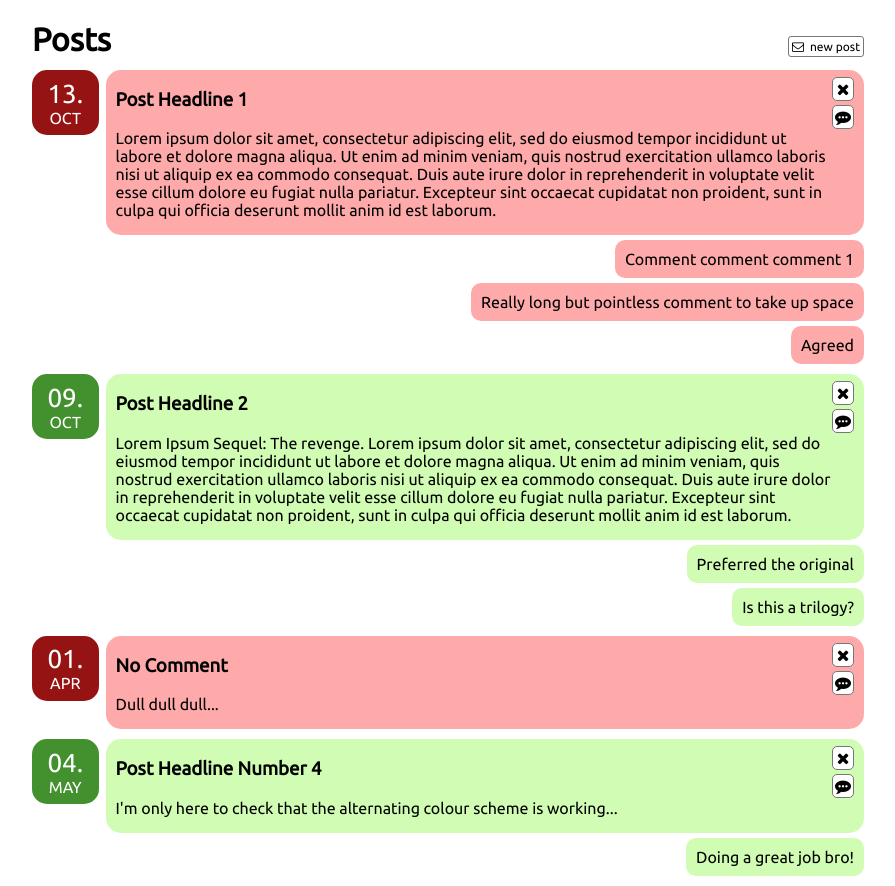
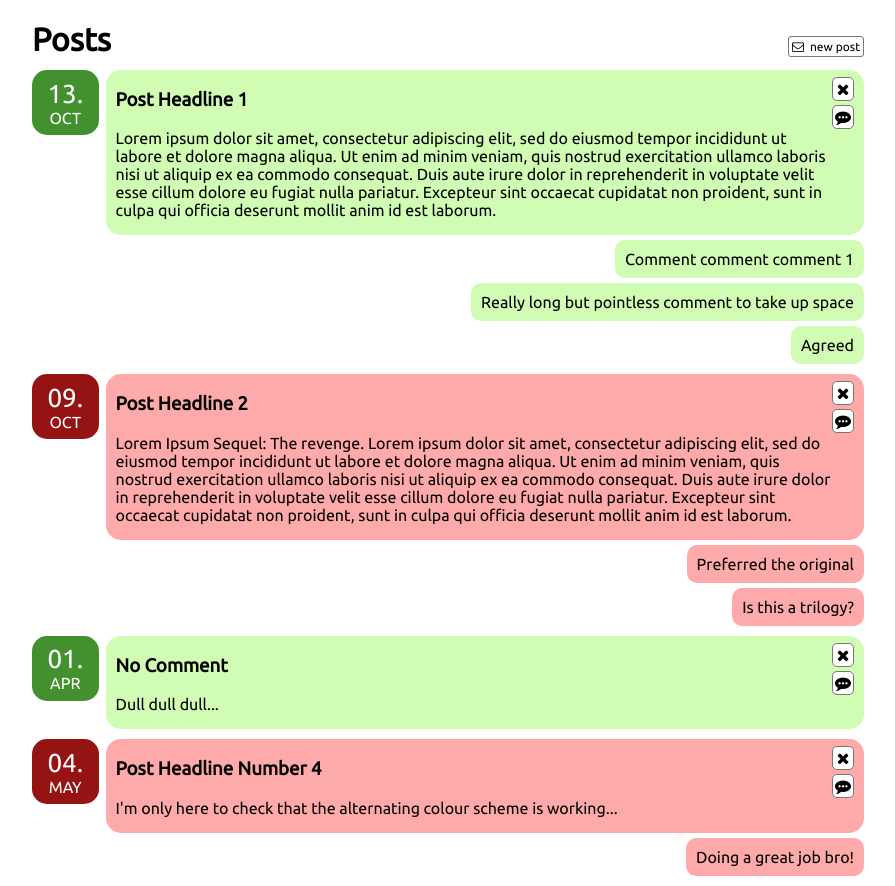
Before and after one commit to db001/toucan, a React (Create React App) app: page / in a window 1280 px wide. Shown: the whole page, without its empty margins (192-1087 px from the left). Built offline with nearby package versions, Linux system fonts and the light colour scheme; the HTML template or start-up script is replaced by a standard one.

Commit message:
Modal open function being called repeated, fix on next commit

```diff
--- a/src/App.js
+++ b/src/App.js
@@ -103,7 +103,7 @@ class App extends Component {
             <h1>Posts</h1>
             <div
               className="newPost"
-              onClick={this.openNewPostModal}
+              // onClick={this.openNewPostModal()}
             >
               <i className="fa fa-envelope-o" aria-hidden="true">
               </i>new post
@@ -116,7 +116,6 @@ class App extends Component {
         />
         <Post
           data={this.state.sampleData}
-          newPostModalState={this.state.newPostModelOpen}
           deletePost={this.deletePost}
           addNewPost={this.addNewPost}
           openNewPostModal={this.openNewPostModal}
--- a/src/styles/comment.css
+++ b/src/styles/comment.css
@@ -8,6 +8,6 @@
   float: right;
   clear: both;
 }
-.post:nth-child(odd) > .comment-container > .comment {
+.post:nth-child(even) > .comment-container > .comment {
   background-color: #ffaaaa;
 }
--- a/src/styles/post.css
+++ b/src/styles/post.css
@@ -18,10 +18,10 @@
   margin-bottom: 10px;
   clear: both;
 }
-.post:nth-child(odd) > .post-container > .date {
+.post:nth-child(even) > .post-container > .date {
   background-color: #961313;
 }
-.post:nth-child(odd) > .post-container > .post-content {
+.post:nth-child(even) > .post-container > .post-content {
   background-color: #ffaaaa;
 }
 .post-container {
```
